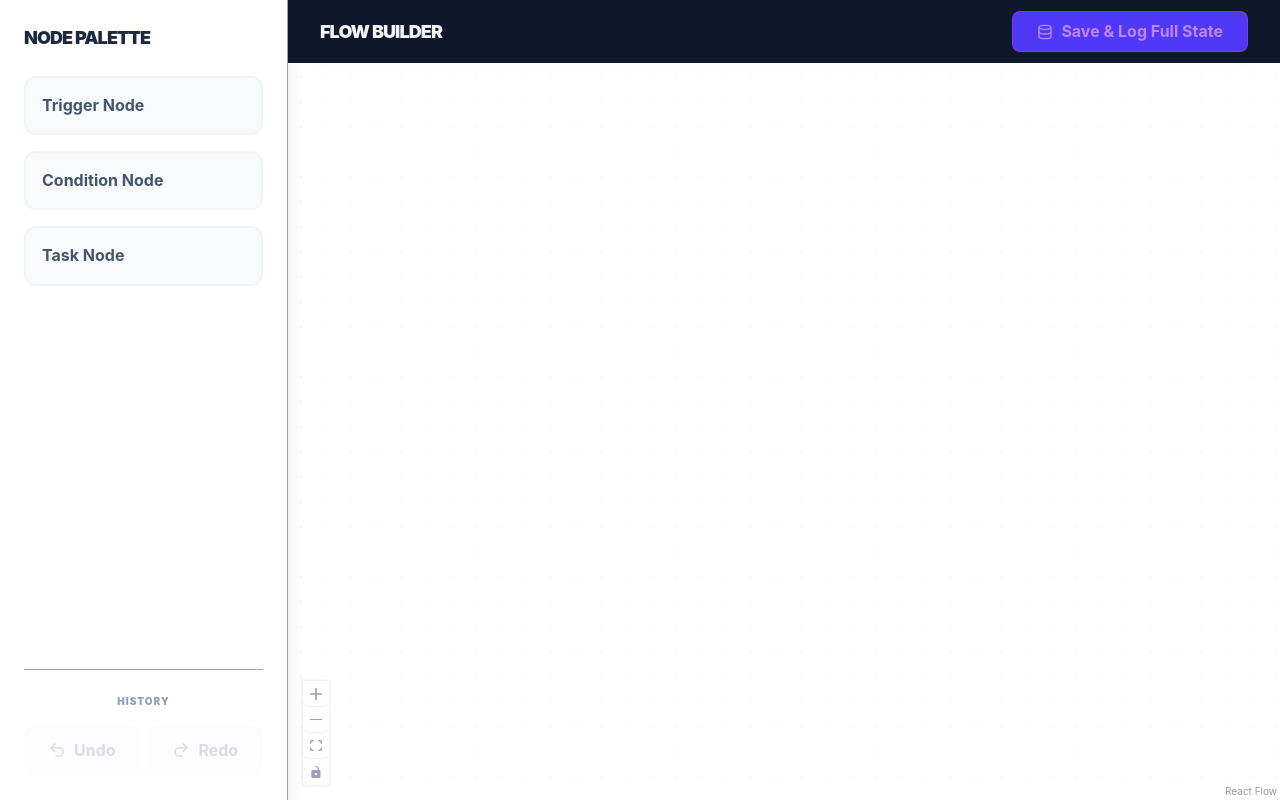
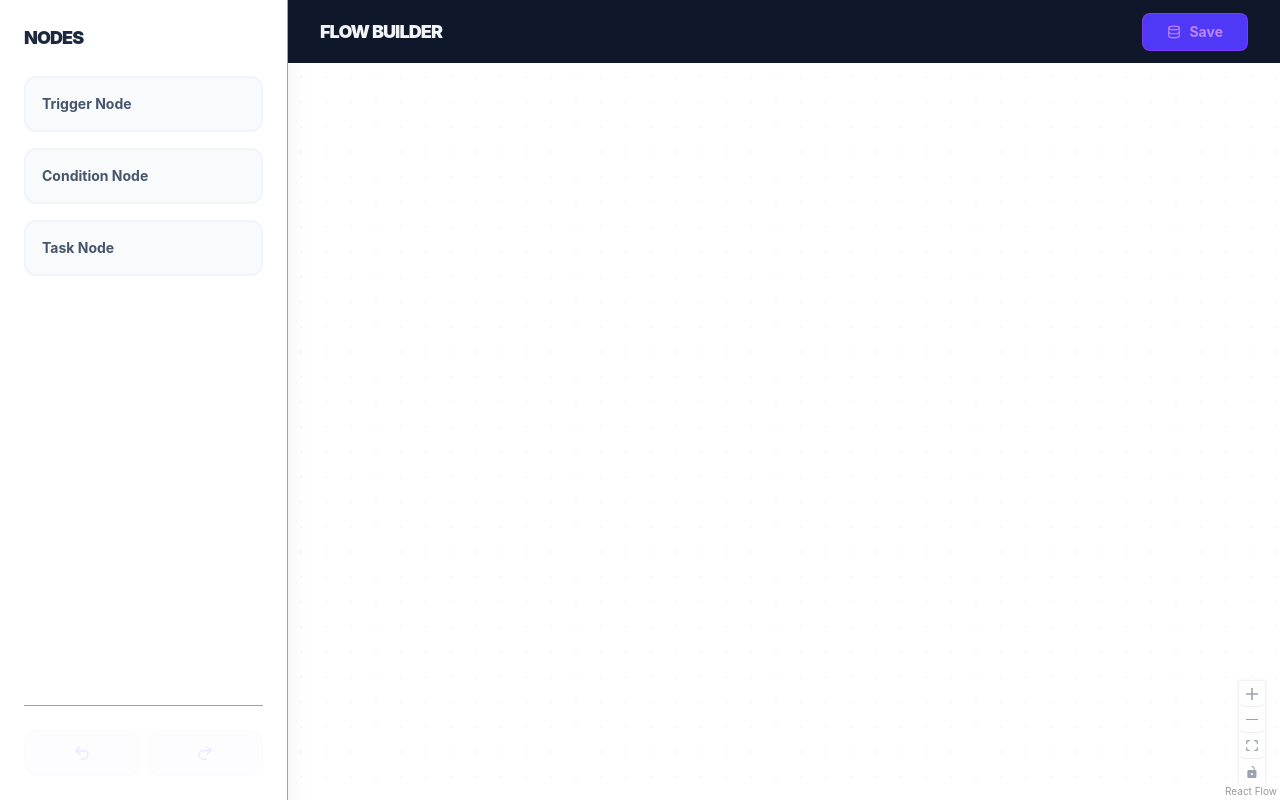
Before and after one commit to meysam-amini/workflows, a React (Vite) app: page / in a window 1280 px wide. Built offline with nearby package versions, Linux system fonts and the light colour scheme.

Commit message:
add workflows

```diff
--- a/src/Workflows.tsx
+++ b/src/Workflows.tsx
@@ -23,7 +23,8 @@ import {
   X,
   Trash2,
   Undo2,
-  Redo2
+  Redo2,
+  Plus
 } from 'lucide-react';
 
 /* =========================================================
@@ -42,10 +43,10 @@ const WorkflowNode = ({ data, id }: any) => {
   const config = NODE_CONFIG[data.type] || NODE_CONFIG.Task;
 
   return (
-    <div className={`min-w-[260px] rounded-xl border-2 bg-white shadow-sm overflow-visible group ${data.selected ? 'border-indigo-500 ring-4 ring-indigo-50' : 'border-slate-200'}`}>
+    <div className={`min-w-[220px] md:min-w-[260px] rounded-xl border-2 bg-white shadow-sm group ${data.selected ? 'border-indigo-500 ring-4 ring-indigo-50' : 'border-slate-200'}`}>
       <button
         onClick={(e) => { e.stopPropagation(); data.onDelete(id); }}
-        className="absolute -top-3 -right-3 p-1.5 bg-white border-2 border-red-100 text-red-500 rounded-full shadow-md opacity-0 group-hover:opacity-100 transition-opacity hover:bg-red-500 hover:text-white z-[60]"
+        className="absolute -top-3 -right-3 p-1.5 bg-white border-2 border-red-100 text-red-500 rounded-full shadow-md md:opacity-0 md:group-hover:opacity-100 transition-opacity hover:bg-red-500 hover:text-white z-[60]"
       >
         <Trash2 size={14} />
       </button>
@@ -54,28 +55,28 @@ const WorkflowNode = ({ data, id }: any) => {
       <Handle type="source" position={Position.Bottom} className="w-3 h-3 bg-slate-300 border-2 border-white" />
 
       {data.type === 'Condition' ? (
-        <div className="absolute right-[-12px] top-1/2 -translate-y-1/2 flex flex-col gap-8 z-50">
+        <div className="absolute right-[-12px] top-1/2 -translate-y-1/2 flex flex-col gap-6 md:gap-8 z-50">
           <div className="relative flex items-center justify-end">
-            <span className="mr-2 text-[9px] font-black text-green-600 bg-green-50 px-1 rounded border border-green-100 uppercase">Yes</span>
+            <span className="mr-1 text-[8px] font-black text-green-600 bg-green-50 px-1 rounded border border-green-100 uppercase">Y</span>
             <Handle type="source" position={Position.Right} id="yes" className="w-4 h-4 bg-green-500 border-2 border-white !static" />
           </div>
           <div className="relative flex items-center justify-end">
-            <span className="mr-2 text-[9px] font-black text-red-600 bg-red-50 px-1 rounded border border-red-100 uppercase">No</span>
-            <Handle type="source" position={Position.Right} id="no" className="w-4 h-4 bg-green-500 border-2 border-white !static" />
+            <span className="mr-1 text-[8px] font-black text-red-600 bg-red-50 px-1 rounded border border-red-100 uppercase">N</span>
+            <Handle type="source" position={Position.Right} id="no" className="w-4 h-4 bg-red-500 border-2 border-white !static" />
           </div>
         </div>
       ) : (
         <Handle type="source" position={Position.Right} id="r" className="w-3 h-3 bg-slate-300 border-2 border-white" />
       )}
 
-      <div className={`flex items-center gap-3 px-4 py-3 border-b-2 ${config.headerBg} ${config.border}`}>
-        <div className={`p-1.5 rounded-lg bg-white shadow-sm ${config.iconColor}`}>{config.icon}</div>
-        <div className="flex-1 font-bold text-slate-800 text-sm truncate">{data.title || 'Step'}</div>
+      <div className={`flex items-center gap-2 md:gap-3 px-3 py-2 md:px-4 md:py-3 border-b-2 ${config.headerBg} ${config.border}`}>
+        <div className={`p-1 rounded-lg bg-white shadow-sm ${config.iconColor}`}>{config.icon}</div>
+        <div className="flex-1 font-bold text-slate-800 text-xs md:text-sm truncate">{data.title || 'Step'}</div>
       </div>
 
-      <div className="p-4 bg-white space-y-2">
-        <div className="text-[11px] text-slate-500 truncate italic">{data.description || 'No description...'}</div>
-        <div className="text-[11px] font-bold text-indigo-500">{data.executionDate || 'No date set'}</div>
+      <div className="p-3 md:p-4 bg-white space-y-1 md:space-y-2">
+        <div className="text-[10px] md:text-[11px] text-slate-500 truncate italic">{data.description || 'No description...'}</div>
+        <div className="text-[10px] md:text-[11px] font-bold text-indigo-500">{data.executionDate || 'No date set'}</div>
       </div>
     </div>
   );
@@ -131,31 +132,11 @@ const Workflows = () => {
     }
   }, [historyIndex, history, setNodes, setEdges]);
 
-  // --- SAVE & EXPORT LOGIC ---
+  // --- SAVE & LOGIC ---
   const onSave = useCallback(() => {
     if (!rfInstance) return;
-
-    // This captures EVERYTING: positions, types, data, and edge logic
-    const flowObject = rfInstance.toObject();
-
-    console.log("%c--- COMPLETE FLOW EXPORT (JSON READY) ---", "color: #10b981; font-weight: bold; font-size: 14px;");
-    console.log("Full Object:", flowObject);
-
-    console.group("Detailed Positioning & Data");
-    flowObject.nodes.forEach((node) => {
-      console.log(`[${node.id}] "${node.data.title}" at X: ${Math.round(node.position.x)}, Y: ${Math.round(node.position.y)}`);
-    });
-    console.groupEnd();
-
-    console.group("Connectivity Map");
-    flowObject.edges.forEach((edge) => {
-      const src = flowObject.nodes.find((n) => n.id === edge.source);
-      const tar = flowObject.nodes.find((n) => n.id === edge.target);
-      console.log(`${src?.data.title || edge.source} (${edge.sourceHandle || 'default'}) -> ${tar?.data.title || edge.target}`);
-    });
-    console.groupEnd();
-
-    // To load this back later: setNodes(flowObject.nodes); setEdges(flowObject.edges);
+    console.log("Full Flow Object:", rfInstance.toObject());
+    alert("Flow data exported to console.");
   }, [rfInstance]);
 
   // --- HANDLERS ---
@@ -170,122 +151,114 @@ const Workflows = () => {
 
   const onConnect = useCallback((params: Connection) => {
     let edgeColor = params.sourceHandle === 'yes' ? '#22c55e' : params.sourceHandle === 'no' ? '#ef4444' : '#94a3b8';
-    const newEdge = {
+    const nextEdges = addEdge({
       ...params,
       type: 'smoothstep',
       label: params.sourceHandle?.toUpperCase(),
-      labelStyle: { fill: edgeColor, fontWeight: 700, fontSize: 10 },
       style: { stroke: edgeColor, strokeWidth: 3 },
       markerEnd: { type: MarkerType.ArrowClosed, color: edgeColor }
-    };
-    const nextEdges = addEdge(newEdge, edges);
+    }, edges);
     takeSnapshot(nodes, nextEdges);
     setEdges(nextEdges);
   }, [nodes, edges, takeSnapshot, setEdges]);
 
+  const addNodeMobile = (type: string) => {
+    const newNode: Node = {
+      id: `node_${Date.now()}`,
+      type: 'workflowNode',
+      position: { x: 50, y: 50 },
+      data: { type, title: type, executionDate: '', description: '', onDelete: onDeleteNode },
+    };
+    const nextNodes = nodes.concat(newNode);
+    takeSnapshot(nextNodes, edges);
+    setNodes(nextNodes);
+  };
+
   const onDrop = useCallback((event: React.DragEvent) => {
     event.preventDefault();
-    if (!rfInstance) return;
-
     const type = event.dataTransfer.getData('application/reactflow');
+    if (!rfInstance || !type) return;
     const position = rfInstance.screenToFlowPosition({ x: event.clientX, y: event.clientY });
-
     const newNode: Node = {
       id: `node_${Date.now()}`,
       type: 'workflowNode',
       position,
       data: { type, title: type, executionDate: '', description: '', onDelete: onDeleteNode },
     };
-
     const nextNodes = nodes.concat(newNode);
     takeSnapshot(nextNodes, edges);
     setNodes(nextNodes);
   }, [rfInstance, nodes, edges, takeSnapshot, setNodes, onDeleteNode]);
 
   return (
-    <div className="flex h-screen w-full bg-[#f8fafc] font-sans overflow-hidden">
-      <aside className="w-72 border-r bg-white p-6 flex flex-col justify-between shadow-xl z-50">
-        <div>
-          <h2 className="font-black text-slate-800 text-lg uppercase mb-6 tracking-tighter">Node Palette</h2>
-          <div className="space-y-4">
+    <div className="flex flex-col md:flex-row h-screen w-full bg-[#f8fafc] font-sans overflow-hidden">
+
+      {/* SIDEBAR / BOTTOM BAR */}
+      <aside className="w-full md:w-72 border-b md:border-b-0 md:border-r bg-white p-4 md:p-6 flex flex-row md:flex-col justify-between shadow-xl z-50 order-2 md:order-1">
+        <div className="flex flex-row md:flex-col gap-3 md:gap-4 overflow-x-auto md:overflow-visible w-full pb-2 md:pb-0">
+          <h2 className="hidden md:block font-black text-slate-800 text-lg uppercase mb-2 tracking-tighter">Nodes</h2>
           {['Trigger', 'Condition', 'Task'].map((type) => (
-              <div
+            <button
               key={type}
               draggable
               onDragStart={(e) => e.dataTransfer.setData('application/reactflow', type)}
-                className="cursor-grab p-4 rounded-xl border-2 bg-slate-50 border-slate-100 font-bold text-slate-600 hover:border-indigo-300 transition-all"
+              onClick={() => { if(window.innerWidth < 768) addNodeMobile(type) }}
+              className="flex-shrink-0 cursor-grab p-2 md:p-4 rounded-xl border-2 bg-slate-50 border-slate-100 font-bold text-xs md:text-sm text-slate-600 hover:border-indigo-300 transition-all flex items-center gap-2"
             >
-                {type} Node
-              </div>
+              <Plus size={14} className="md:hidden"/> {type} Node
+            </button>
           ))}
         </div>
-        </div>
 
-        <div className="border-t pt-6 space-y-4">
-          <p className="text-[10px] font-black text-slate-400 uppercase text-center tracking-widest">History</p>
-          <div className="flex gap-2">
-            <button onClick={undo} disabled={historyIndex <= 0} className="flex-1 flex items-center justify-center gap-2 p-3 rounded-xl border-2 border-slate-100 font-bold text-slate-600 hover:bg-slate-50 disabled:opacity-20 transition-all">
-              <Undo2 size={18} /> Undo
-            </button>
-            <button onClick={redo} disabled={historyIndex >= history.length - 1} className="flex-1 flex items-center justify-center gap-2 p-3 rounded-xl border-2 border-slate-100 font-bold text-slate-600 hover:bg-slate-50 disabled:opacity-20 transition-all">
-              <Redo2 size={18} /> Redo
-            </button>
-          </div>
+        <div className="hidden md:flex border-t pt-6 gap-2">
+          <button onClick={undo} disabled={historyIndex <= 0} className="flex-1 p-3 rounded-xl border-2 border-slate-100 disabled:opacity-20 transition-all flex justify-center"><Undo2 size={18} /></button>
+          <button onClick={redo} disabled={historyIndex >= history.length - 1} className="flex-1 p-3 rounded-xl border-2 border-slate-100 disabled:opacity-20 transition-all flex justify-center"><Redo2 size={18} /></button>
         </div>
       </aside>
 
-      <main className="flex-1 flex flex-col relative bg-white">
-        <header className="h-16 border-b bg-[#0f172a] text-white flex items-center justify-between px-8 z-50">
-          <h1 className="font-black tracking-tighter text-lg uppercase">Flow Builder</h1>
-          <button onClick={onSave} className="bg-indigo-600 hover:bg-indigo-500 px-6 py-2 rounded-lg font-bold flex items-center gap-2 transition-colors">
-            <Database size={16} /> Save & Log Full State
+      <main className="flex-1 flex flex-col relative bg-white order-1 md:order-2 overflow-hidden">
+        <header className="h-14 md:h-16 border-b bg-[#0f172a] text-white flex items-center justify-between px-4 md:px-8 z-50">
+          <h1 className="font-black tracking-tighter text-sm md:text-lg uppercase">Flow Builder</h1>
+
+          <div className="flex items-center gap-2">
+            <div className="flex md:hidden gap-1 mr-2">
+              <button onClick={undo} disabled={historyIndex <= 0} className="p-2 rounded-lg bg-slate-800 border-none disabled:opacity-30 flex items-center"><Undo2 size={16}/></button>
+              <button onClick={redo} disabled={historyIndex >= history.length - 1} className="p-2 rounded-lg bg-slate-800 border-none disabled:opacity-30 flex items-center"><Redo2 size={16}/></button>
+            </div>
+            <button onClick={onSave} className="bg-indigo-600 hover:bg-indigo-500 px-3 md:px-6 py-1.5 md:py-2 rounded-lg font-bold text-xs md:text-sm flex items-center gap-2 transition-colors">
+              <Database size={14} /> <span className="hidden sm:inline">Save</span>
             </button>
+          </div>
         </header>
 
-        {/* PROPERTIES PANEL */}
-        <div className={`absolute left-0 right-0 bg-white border-b-4 border-indigo-500 shadow-2xl z-40 transition-all duration-300 ${activeNode ? 'translate-y-16' : '-translate-y-full'}`} style={{ height: '280px' }}>
+        {/* PROPERTY OVERLAY */}
+        <div className={`fixed inset-0 md:absolute md:inset-auto md:left-0 md:right-0 bg-white border-b-4 border-indigo-500 shadow-2xl z-[100] transition-all duration-300 ${activeNode ? 'translate-y-0 opacity-100' : 'translate-y-full opacity-0 pointer-events-none'}`} style={{ height: window.innerWidth < 768 ? '100%' : '280px', top: window.innerWidth < 768 ? '0' : 'auto' }}>
           {activeNode && (
-            <div className="p-8 max-w-6xl mx-auto flex flex-row gap-12 relative">
+            <div className="p-6 md:p-8 max-w-6xl mx-auto flex flex-col md:flex-row gap-6 md:gap-12 relative h-full overflow-y-auto">
               <button onClick={() => setSelectedNodeId(null)} className="absolute right-4 top-4 p-2 bg-slate-100 rounded-full text-slate-400 hover:text-slate-600"><X size={20} /></button>
-              <div className="flex-1 space-y-6">
+
+              <div className="flex-1 space-y-4 md:space-y-6 mt-4 md:mt-0">
                 <h2 className="font-black text-slate-800 text-xl uppercase italic">Edit {activeNode.data.type}</h2>
-                <div className="grid grid-cols-2 gap-8">
-                  <div className="space-y-2">
-                    <label className="text-[11px] font-black text-slate-400 uppercase">Title</label>
-                    <input
-                      onBlur={() => takeSnapshot()}
-                      value={activeNode.data.title}
-                      onChange={(e) => setNodes(nds => nds.map(n => n.id === selectedNodeId ? { ...n, data: { ...n.data, title: e.target.value } } : n))}
-                      className="w-full border-2 p-3 rounded-xl outline-none focus:border-indigo-400 font-bold text-slate-700"
-                    />
+                <div className="grid grid-cols-1 md:grid-cols-2 gap-4 md:gap-8">
+                  <div className="space-y-1">
+                    <label className="text-[10px] font-black text-slate-400 uppercase">Title</label>
+                    <input onBlur={() => takeSnapshot()} value={activeNode.data.title} onChange={(e) => setNodes(nds => nds.map(n => n.id === selectedNodeId ? { ...n, data: { ...n.data, title: e.target.value } } : n))} className="w-full border-2 p-2 md:p-3 rounded-xl outline-none focus:border-indigo-400 font-bold text-slate-700 text-sm md:text-base" />
                   </div>
-                  <div className="space-y-2">
-                    <label className="text-[11px] font-black text-slate-400 uppercase">Date</label>
-                    <input
-                      onBlur={() => takeSnapshot()}
-                      type="date"
-                      value={activeNode.data.executionDate}
-                      onChange={(e) => setNodes(nds => nds.map(n => n.id === selectedNodeId ? { ...n, data: { ...n.data, executionDate: e.target.value } } : n))}
-                      className="w-full border-2 p-3 rounded-xl outline-none font-bold text-slate-700"
-                    />
+                  <div className="space-y-1">
+                    <label className="text-[10px] font-black text-slate-400 uppercase">Date</label>
+                    <input type="date" onBlur={() => takeSnapshot()} value={activeNode.data.executionDate} onChange={(e) => setNodes(nds => nds.map(n => n.id === selectedNodeId ? { ...n, data: { ...n.data, executionDate: e.target.value } } : n))} className="w-full border-2 p-2 md:p-3 rounded-xl outline-none font-bold text-slate-700 text-sm md:text-base" />
                   </div>
                 </div>
               </div>
-              <div className="w-1/3 space-y-2">
-                <label className="text-[11px] font-black text-slate-400 uppercase">Description</label>
-                <textarea
-                  onBlur={() => takeSnapshot()}
-                  rows={4}
-                  value={activeNode.data.description}
-                  onChange={(e) => setNodes(nds => nds.map(n => n.id === selectedNodeId ? { ...n, data: { ...n.data, description: e.target.value } } : n))}
-                  className="w-full border-2 p-3 rounded-xl outline-none text-sm font-medium"
-                />
+              <div className="md:w-1/3 space-y-1 pb-10 md:pb-0">
+                <label className="text-[10px] font-black text-slate-400 uppercase">Description</label>
+                <textarea onBlur={() => takeSnapshot()} rows={window.innerWidth < 768 ? 6 : 4} value={activeNode.data.description} onChange={(e) => setNodes(nds => nds.map(n => n.id === selectedNodeId ? { ...n, data: { ...n.data, description: e.target.value } } : n))} className="w-full border-2 p-3 rounded-xl outline-none text-sm font-medium" />
               </div>
             </div>
           )}
         </div>
 
-        <div className="flex-1">
+        <div className="flex-1 min-h-0">
           <ReactFlow
             nodes={nodes.map((n) => ({ ...n, data: { ...n.data, selected: n.id === selectedNodeId, onDelete: onDeleteNode } }))}
             edges={edges}
@@ -302,7 +275,7 @@ const Workflows = () => {
             fitView
           >
             <Background color="#cbd5e1" gap={25} variant="dots" />
-            <Controls />
+            <Controls position="bottom-right" />
           </ReactFlow>
         </div>
       </main>
```
Lines whose indentation alone changed are shown as unchanged.
